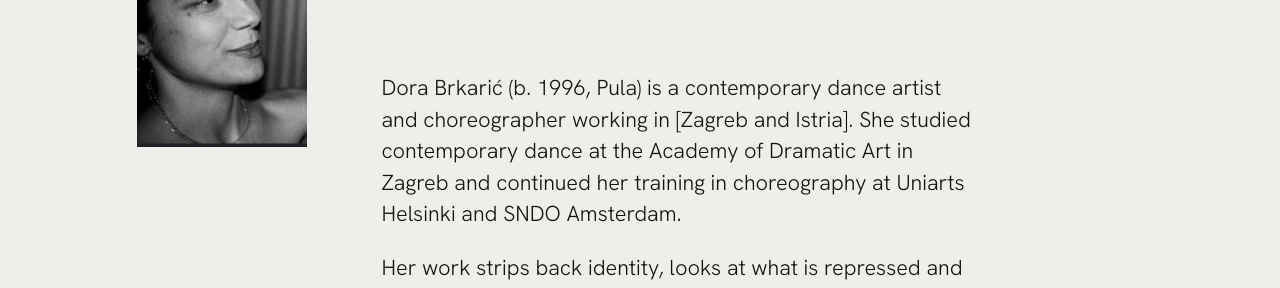
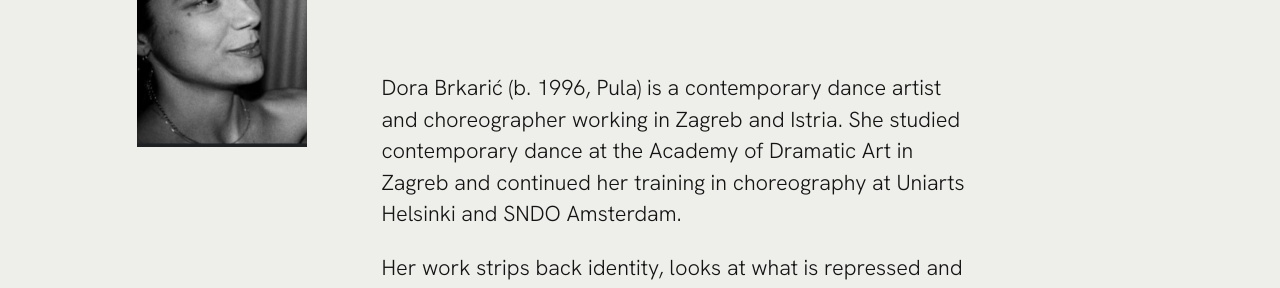
Before and after one commit to ariansajina/dora, a Jekyll site: the page built from about.md, in a window 1280 px wide. Shown: the part 257-545 px from the top of the page. Built offline with Jekyll 4.4.1, drawn with Linux system fonts in a browser that asks for light colours.

```diff
--- a/about.md
+++ b/about.md
@@ -25,7 +25,7 @@ elsewhere:
 {% include placeholder.html src=page.portrait.src ratio="2 / 3" tone=1 caption=page.portrait.caption alt="Portrait of Dora Brkarić" class="portrait off x9" %}
 <div class="bio" markdown="1">
 
-Dora Brkarić (b. 1996, Pula) is a contemporary dance artist and choreographer working in [Zagreb and Istria]. She studied contemporary dance at the Academy of Dramatic Art in Zagreb and continued her training in choreography at Uniarts Helsinki and SNDO Amsterdam.
+Dora Brkarić (b. 1996, Pula) is a contemporary dance artist and choreographer working in Zagreb and Istria. She studied contemporary dance at the Academy of Dramatic Art in Zagreb and continued her training in choreography at Uniarts Helsinki and SNDO Amsterdam.
 
 Her work strips back identity, looks at what is repressed and how present a body can be — and often leaves the theatre for galleries, video and film. [S T R I P T E A S E]({{ '/works/striptease/' | relative_url }}), made with Iva Katarinčić, won Best Performance Overall at the Croatian contemporary dance awards for 2024.
 
```
